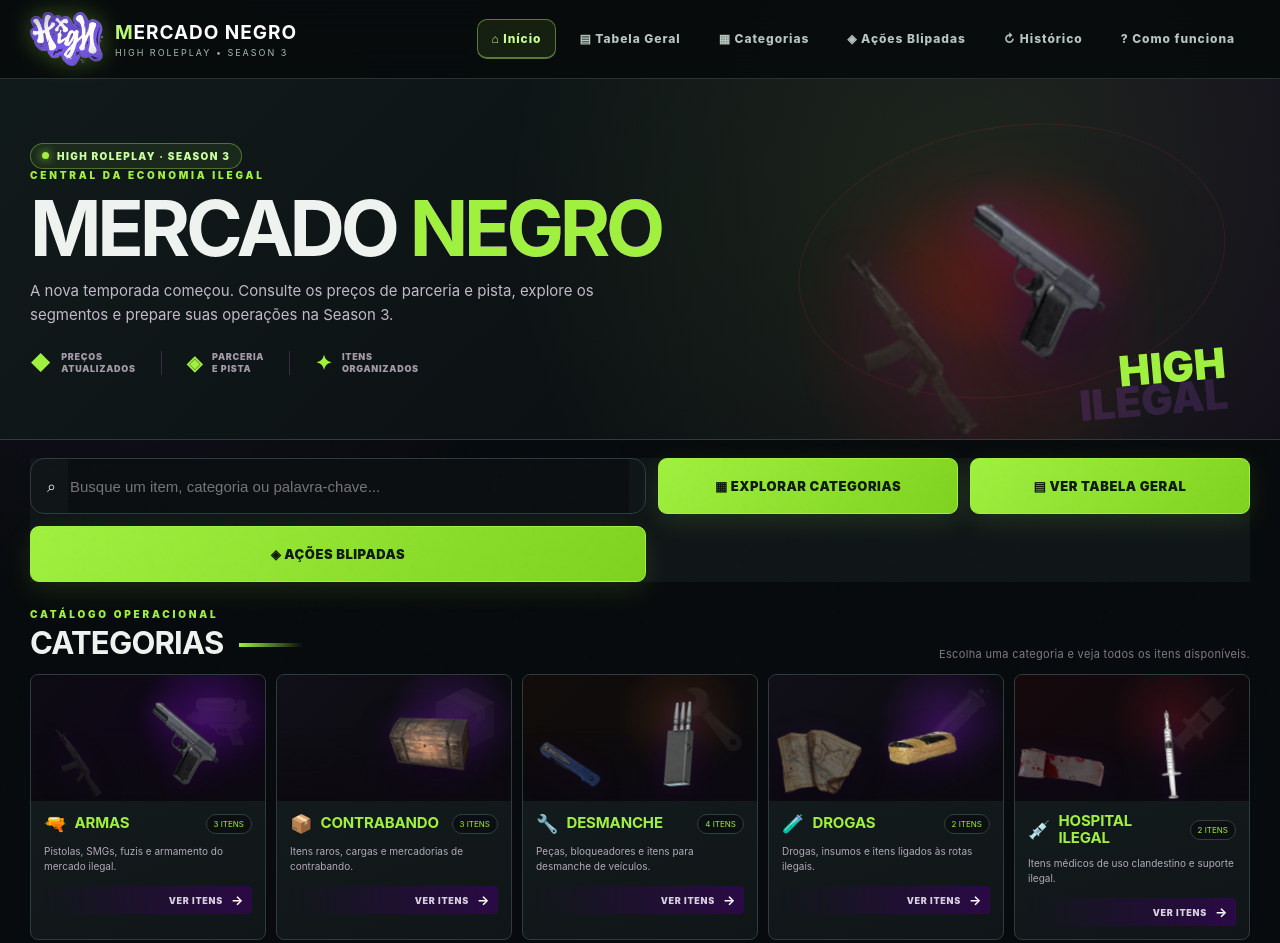
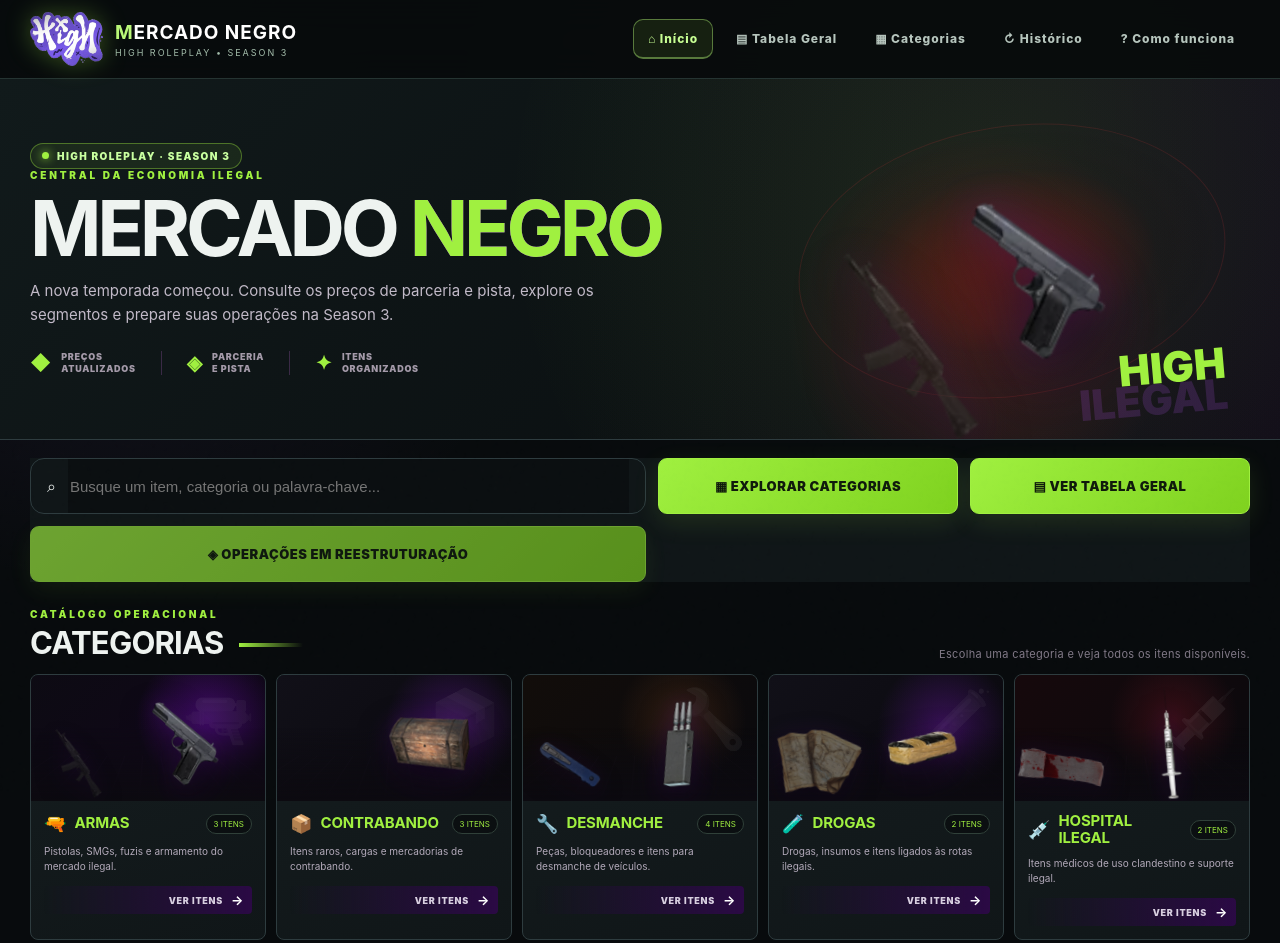
Before and after one commit to alvesjardimitalo-oss/high-mercado-negro, a plain HTML site: page index.html in a window 1280 px wide. Shown: the top 943 px of the page. Drawn offline with Linux system fonts and the light colour scheme.

Commit message:
chore: suspender temporariamente Central de Ações na Season 3

```diff
--- a/index.html
+++ b/index.html
@@ -34,7 +34,6 @@
         <a class="active" href="index.html">⌂ Início</a>
         <a href="tabela.html">▤ Tabela Geral</a>
         <a href="#categorias">▦ Categorias</a>
-        <a href="acoes-blipadas.html">◈ Ações Blipadas</a>
         <a href="historico.html">↻ Histórico</a>
         <a href="como-funciona.html">? Como funciona</a>
       </nav>
@@ -69,7 +68,7 @@
       <div class="searchbar home-search"><span>⌕</span><input id="globalSearch" placeholder="Busque um item, categoria ou palavra-chave..." autocomplete="off"></div>
       <a class="home-action purple" href="#categorias">▦ EXPLORAR CATEGORIAS</a>
       <a class="home-action yellow" href="tabela.html">▤ VER TABELA GERAL</a>
-      <a class="home-action purple" href="acoes-blipadas.html">◈ AÇÕES BLIPADAS</a>
+      <span class="home-action purple" style="opacity:.65;cursor:not-allowed;pointer-events:none" aria-label="Central de Ações em reestruturação">◈ OPERAÇÕES EM REESTRUTURAÇÃO</span>
     </section>
 
     <section id="categorias" class="wrap home-categories">
@@ -104,7 +103,7 @@
     </section>
   </main>
 
-  <footer class="footer"><div class="wrap footer-row"><span>HIGH ROLEPLAY © 2026 • MERCADO NEGRO</span><span>PREÇOS REFERENTES EXCLUSIVAMENTE À ECONOMIA FICTÍCIA DO SERVIDOR • FIVEM</span></div><div class="wrap footer-row"><nav class="footer-links" aria-label="Rodapé"><a href="index.html">Início</a><a href="tabela.html">Tabela Geral</a><a href="categoria.html?c=lavagem#calculadora">Calculadora de lavagem</a><a href="acoes-blipadas.html">Ações Blipadas</a><a href="historico.html">Histórico</a><a href="como-funciona.html">Como funciona</a></nav></div></footer>
+  <footer class="footer"><div class="wrap footer-row"><span>HIGH ROLEPLAY © 2026 • MERCADO NEGRO</span><span>PREÇOS REFERENTES EXCLUSIVAMENTE À ECONOMIA FICTÍCIA DO SERVIDOR • FIVEM</span></div><div class="wrap footer-row"><nav class="footer-links" aria-label="Rodapé"><a href="index.html">Início</a><a href="tabela.html">Tabela Geral</a><a href="categoria.html?c=lavagem#calculadora">Calculadora de lavagem</a><span style="color:#8b9e8d">Ações em reestruturação</span><a href="historico.html">Histórico</a><a href="como-funciona.html">Como funciona</a></nav></div></footer>
   <script src="assets/app.js"></script>
   <script>initHome().catch(e=>document.querySelector('#categoryGrid').innerHTML='<div class="empty">'+e.message+'</div>')</script>
 </body>
```
